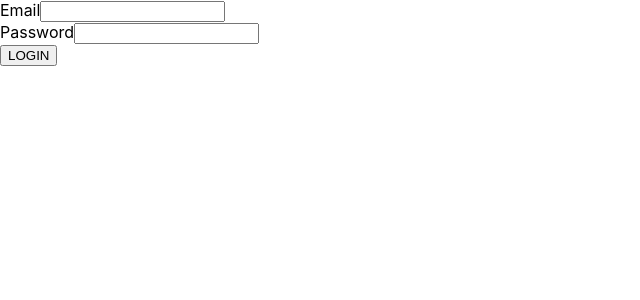
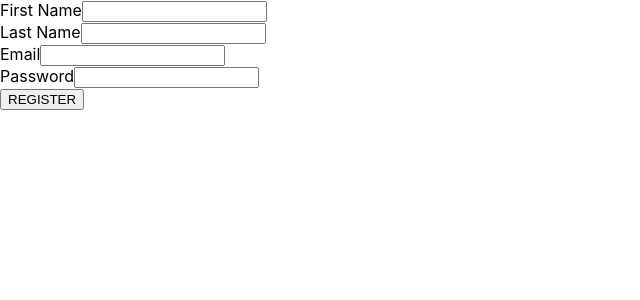
Before and after one commit to lejlakasum/AuctionApp, a React (Create React App) app in the folder Frontend/auction-app/: page /register in a window 1280 px wide. Before the commit this address led to /login. Shown: the top 300 px of the page, without its empty margins (0-640 px from the left). Built offline with nearby package versions, Linux system fonts and the light colour scheme.

Commit message:
Add registration form validation

```diff
--- a/Frontend/auction-app/package.json
+++ b/Frontend/auction-app/package.json
@@ -7,10 +7,12 @@
     "@testing-library/react": "^9.5.0",
     "@testing-library/user-event": "^7.2.1",
     "axios": "^0.20.0",
+    "formik": "^2.1.5",
     "react": "^16.13.1",
     "react-dom": "^16.13.1",
     "react-router-dom": "^5.2.0",
-    "react-scripts": "3.4.3"
+    "react-scripts": "3.4.3",
+    "yup": "^0.29.3"
   },
   "scripts": {
     "start": "react-scripts start",
--- a/Frontend/auction-app/src/App.js
+++ b/Frontend/auction-app/src/App.js
@@ -13,7 +13,7 @@ function App() {
     <BrowserRouter>
       <Switch>
         <Route path="/login"> <Login baseUrl={BASE_URL} /> </Route>
-        <PrivateRoute path="/register"> <Registration baseUrl={BASE_URL} /> </PrivateRoute>
+        <Route path="/register"> <Registration baseUrl={BASE_URL} /> </Route>
       </Switch>
     </BrowserRouter>
   );
--- a/Frontend/auction-app/src/Components/FormField/GenericField.jsx
+++ b/Frontend/auction-app/src/Components/FormField/GenericField.jsx
@@ -1,10 +1,11 @@
 import React from "react";
 
-const GenericField = ({ label, ...props }) => {
+const GenericField = ({ label, validationMessage, ...props }) => {
     return (
         <div>
             <label>{label}</label>
             <input {...props} />
+            <label>{validationMessage}</label>
         </div>
     );
 }
--- a/Frontend/auction-app/src/pages/Authentication/Registration.jsx
+++ b/Frontend/auction-app/src/pages/Authentication/Registration.jsx
@@ -5,35 +5,86 @@ import axios from "axios"
 
 
 const Registration = props => {
+
     const [user, setUser] = React.useState({
         firstName: "",
         lastName: "",
         email: "",
         password: ""
     })
+
+    const [validation, setValidation] = React.useState({
+        firstName: "",
+        lastName: "",
+        email: "",
+        password: ""
+    })
+
+    const [message, setMessage] = React.useState("")
+
     let url = props.baseUrl + "/user"
 
     return (
         <div>
-            <GenericField id={"firstName"} name={"firstName"} label={"First Name"} type={"text"} onChange={(e) => handleFieldChange(e, setUser)} />
-            <GenericField id={"lastName"} name={"lastName"} label={"Last Name"} type={"text"} onChange={(e) => handleFieldChange(e, setUser)} />
-            <GenericField id={"email"} name={"email"} label={"Email"} type={"text"} onChange={(e) => handleFieldChange(e, setUser)} />
-            <GenericField id={"password"} name={"password"} label={"Password"} type={"text"} onChange={(e) => handleFieldChange(e, setUser)} />
-            <button type={"button"} onClick={() => handleRegisterClick(user)} >REGISTER</button>
+            <div>
+                {message}
+            </div>
+            <GenericField id={"firstName"} name={"firstName"} label={"First Name"} type={"text"} onChange={(e) => handleFieldChange(e, setUser)} validationMessage={validation.firstName} />
+            <GenericField id={"lastName"} name={"lastName"} label={"Last Name"} type={"text"} onChange={(e) => handleFieldChange(e, setUser)} validationMessage={validation.lastName} />
+            <GenericField id={"email"} name={"email"} label={"Email"} type={"text"} onChange={(e) => handleFieldChange(e, setUser)} validationMessage={validation.email} />
+            <GenericField id={"password"} name={"password"} label={"Password"} type={"password"} onChange={(e) => handleFieldChange(e, setUser)} validationMessage={validation.password} />
+            <button type={"button"} onClick={(e) => handleRegisterClick(e, user)} >REGISTER</button>
         </div>
     )
 
-    function handleRegisterClick(user) {
+    function handleRegisterClick(e, user) {
 
+        if (validate(user)) {
             axios.post(url, user)
                 .then(response => {
-                //TODO Handle response
-                console.log(response)
+                    setMessage("You are registered")
                 })
                 .catch(error => {
                     //TODO handle error
-                console.log(error)
+                    setMessage("User with given email already exists")
                 })
+        }
+    }
+
+    function validate(user) {
+
+        var isValid = true;
+        var validationMessage = {
+            firstName: "",
+            lastName: "",
+            email: "",
+            password: ""
+        }
+
+        if (!user.firstName) {
+            validationMessage.firstName = "First Name is required"
+            isValid = false;
+        }
+
+        if (!user.lastName) {
+            validationMessage.lastName = "Last Name is required"
+            isValid = false;
+        }
+
+        if (!user.email || !user.email.includes("@")) {
+            validationMessage.email = "Invalid email"
+            isValid = false;
+        }
+
+        if (!user.password || user.password.length < 5) {
+            validationMessage.password = "Password must be longer than 5 letters"
+            isValid = false;
+        }
+        console.log(validationMessage)
+        setValidation(validationMessage)
+        console.log(validation)
+
+        return isValid
     }
 
 }
```
Also changed, not shown: 1 other file (tests, documents, lock files or other folders). Lines whose indentation alone changed are shown as unchanged.
